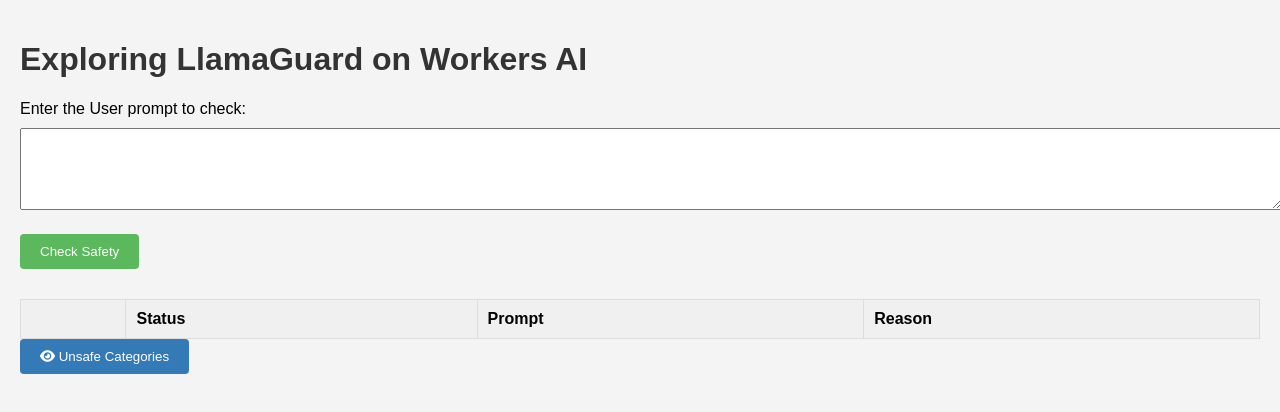
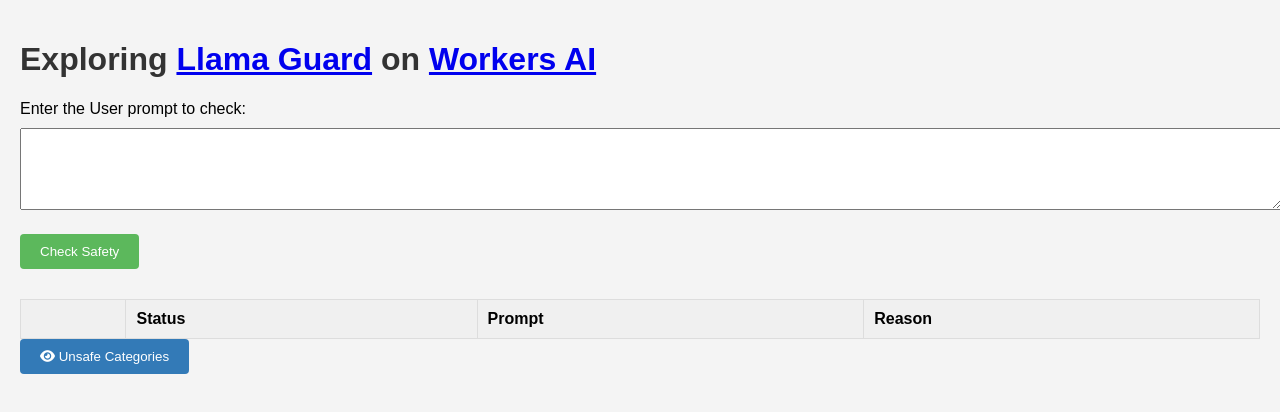
Before and after one commit to craigsdennis/llamaguard-workers-ai, a website: page assets/index.html in a window 1280 px wide. Drawn offline with Linux system fonts and the light colour scheme.

Commit message:
Adds links

```diff
--- a/assets/index.html
+++ b/assets/index.html
@@ -9,7 +9,7 @@
 		<link rel="stylesheet" href="style.css" />
 	</head>
 	<body>
-		<h1>Exploring LlamaGuard on Workers AI</h1>
+		<h1>Exploring <a href="https://ai.meta.com/research/publications/llama-guard-llm-based-input-output-safeguard-for-human-ai-conversations/" target="_blank">Llama Guard</a> on <a href="https://developers.cloudflare.com/workers-ai/" target="_blank">Workers AI</a></h1>
 		<form id="promptForm">
 			<label for="promptInput">Enter the User prompt to check:</label>
 			<textarea id="promptInput" name="promptInput" rows="4"></textarea>
```
